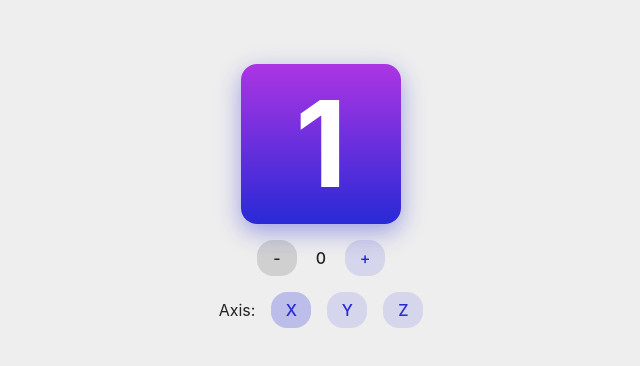
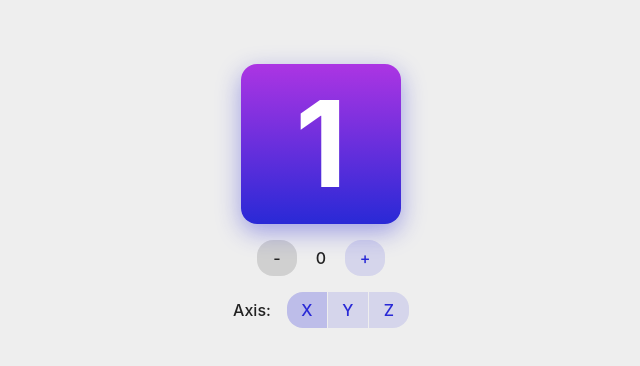
Before and after one commit to TheOmer77/the-motion-thingy, a React (Vite) app: page / in a window 1280 px wide. Shown: the part 204-570 px from the top of the page, without its empty margins (319-959 px from the left). Built offline with nearby package versions, Linux system fonts and the light colour scheme.

Commit message:
Add button group, update more styles

```diff
--- a/src/App.jsx
+++ b/src/App.jsx
@@ -51,7 +51,7 @@ const App = () => {
         >
           -
         </button>
-        <span className='counter'>{step}</span>
+        <span className='counter title'>{step}</span>
         <button
           disabled={step >= steps.length - 1}
           onClick={() => setStep((prev) => prev + 1)}
@@ -60,7 +60,8 @@ const App = () => {
         </button>
       </div>
       <div className='control-line'>
-        <span>Axis:</span>
+        <span className='title'>Axis:</span>
+        <div className='button-group'>
           {axisValues.map(({ label, value }) => (
             <button
               key={value}
@@ -71,6 +72,7 @@ const App = () => {
             </button>
           ))}
         </div>
+      </div>
     </>
   );
 };
--- a/src/styles/index.css
+++ b/src/styles/index.css
@@ -66,10 +66,20 @@ body {
   gap: 1rem;
 }
 
+.control-line > .title {
+  font-weight: 500;
+}
+
 .control-line > .counter {
-  font-weight: 500;
   width: 1rem;
   text-align: center;
+}
+
+.control-line > .button-group {
+  display: flex;
+  flex-direction: row;
+  align-items: center;
+  gap: 0.0625rem;
 }
 
 button {
@@ -106,6 +116,20 @@ button:focus-visible {
   box-shadow: 0 0 0 0.1875rem var(--color-primary);
 }
 
+.control-line > .button-group > button:first-of-type {
+  border-start-end-radius: 0;
+  border-end-end-radius: 0;
+}
+
+.control-line > .button-group > button:last-of-type {
+  border-end-start-radius: 0;
+  border-start-start-radius: 0;
+}
+
+.control-line > .button-group > button:not(:first-of-type):not(:last-of-type) {
+  border-radius: 0;
+}
+
 @media (prefers-color-scheme: dark) {
   :root {
     --color-bg: #111;
```
Lines whose indentation alone changed are shown as unchanged.
